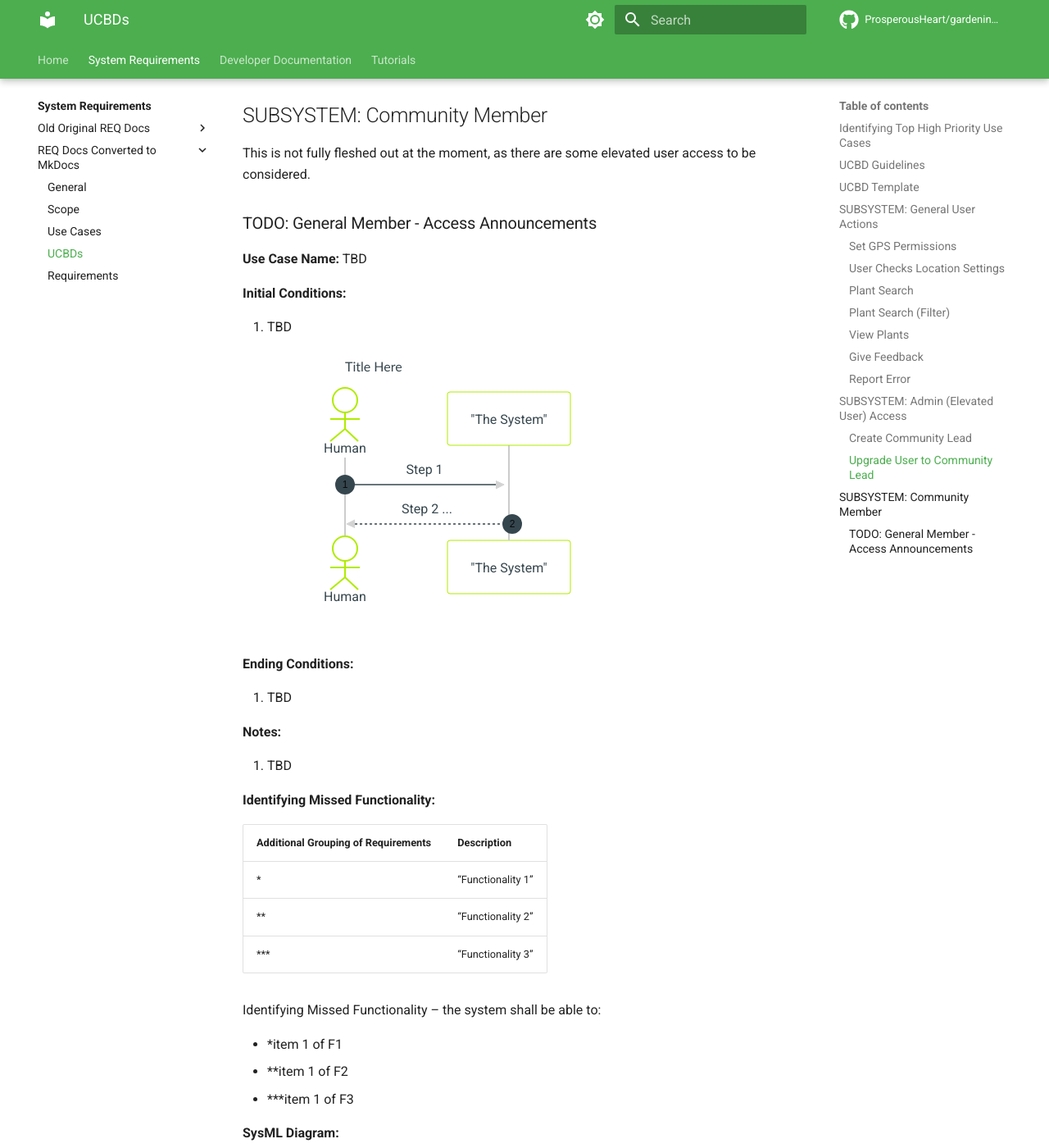
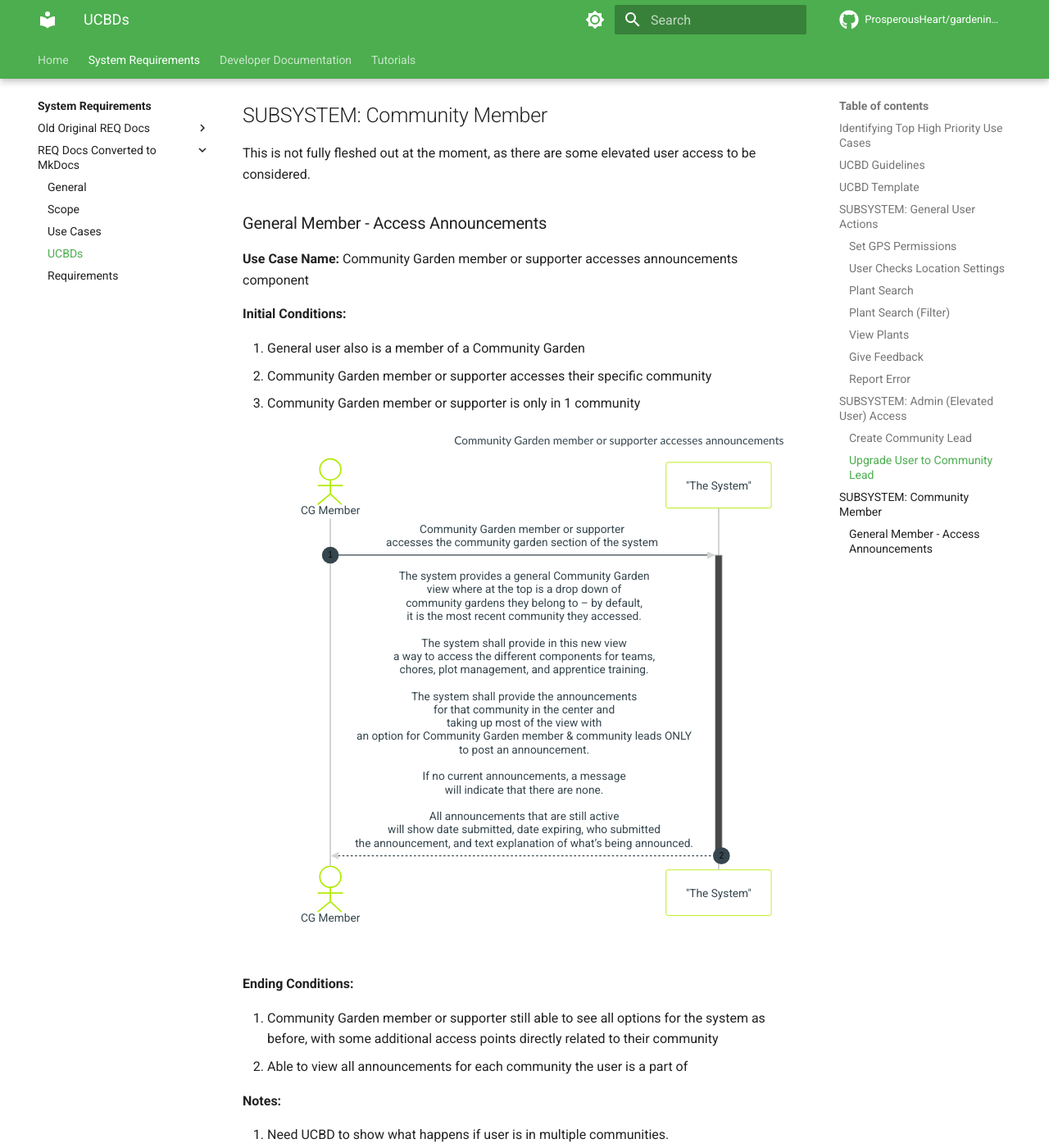
Before and after one commit to ProsperousHeart/gardening-app, an MkDocs documentation site: the page built from docs/requirements/REQ-000d_UCBDs.md, in a window 1280 px wide and 1400 px high, scrolled down 24418 px. Shown: the whole window at 82% size. Built offline with MkDocs 1.6.1 and Material for MkDocs 9.7.7, drawn with Linux system fonts in a browser that asks for light colours; plug-ins that fetch from the network failed and are left out; comment, search, counter and statistics services are not loaded.

Commit message:
add UCBD for accessing CG announcements

````diff
--- a/docs/requirements/REQ-000d_UCBDs.md
+++ b/docs/requirements/REQ-000d_UCBDs.md
@@ -871,37 +871,40 @@ _See the [requirement constants definition table](./REQ-000e_Requirements.md) fo
 
 This is not fully fleshed out at the moment, as there are some elevated user access to be considered.
 
-### TODO: General Member - Access Announcements
+### General Member - Access Announcements
 
-**Use Case Name:**  TBD
+**Use Case Name:**  Community Garden member or supporter accesses announcements component
 
 **Initial Conditions:**
 
-1. TBD
+1. General user also is a member of a Community Garden
+2. Community Garden member or supporter accesses their specific community
+3. Community Garden member or supporter is only in 1 community
 
 ```mermaid
 ---
-title: Title Here
+title: Community Garden member or supporter accesses announcements
 config:
     theme: dark
 ---
 sequenceDiagram
     autonumber
-    actor User as Human
+    actor User as CG Member
     participant System as "The System"
     %% links System: {"Requirements": ""}
-    User->>+System: Step 1
-    System-->>User: Step 2 ...
+    User->>+System: Community Garden member or supporter<br>accesses the community garden section of the system
+    System-->>-User: The system provides a general Community Garden<br>view where at the top is a drop down of<br>community gardens they belong to – by default,<br>it is the most recent community they accessed.<br><br>The system shall provide in this new view<br>a way to access the different components for teams,<br>chores, plot management, and apprentice training.<br><br>The system shall provide the announcements<br>for that community in the center and<br>taking up most of the view with<br>an option for Community Garden member & community leads ONLY<br>to post an announcement.<br><br>If no current announcements, a message<br>will indicate that there are none.<br><br>All announcements that are still active<br>will show date submitted, date expiring, who submitted<br>the announcement, and text explanation of what’s being announced.
 ```
 <br>
 
 **Ending Conditions:**
 
-1. TBD
+1. Community Garden member or supporter still able to see all options for the system as before, with some additional access points directly related to their community
+2. Able to view all announcements for each community the user is a part of
 
 **Notes:**
 
-1. TBD
+1. Need UCBD to show what happens if user is in multiple communities.
 
 **Identifying Missed Functionality:**
 
````
